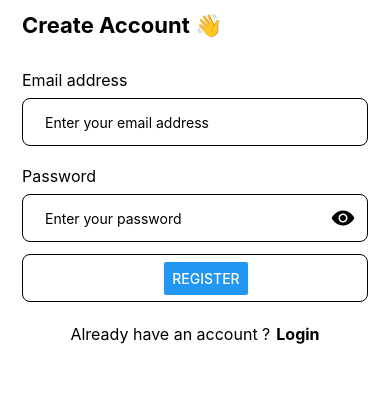
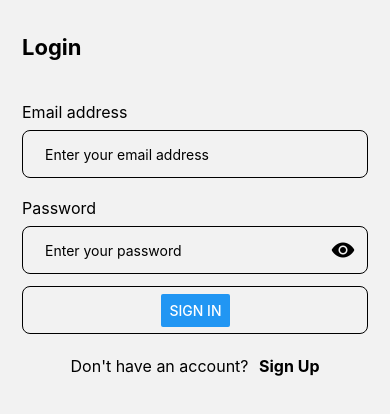
Before and after one commit to ooioiooGT/i-hack, a React Native app: screen /Login in a window 390 px wide. Shown: the top 414 px of the page. Built offline with nearby package versions, Linux system fonts and the light colour scheme.

Commit message:
Navigtion

```diff
--- a/App.js
+++ b/App.js
@@ -3,9 +3,15 @@ import { StatusBar } from 'expo-status-bar';
 import { StyleSheet, Text, View, processColor } from 'react-native';
 import Create from "./src/frontend/create"
 import Login from "./src/frontend/login"
+import Home from "./src/frontend/home"
 import Profile from './src/frontend/profile';
 import Assesment from './src/frontend/Assesment';
+import { NavigationContainer } from '@react-navigation/native';
+import { createNativeStackNavigator } from '@react-navigation/native-stack';
 // import AgoraUIKit from 'agora-rn-uikit';
+
+const Stack = createNativeStackNavigator();
+
 export default function App() {
 
 let rtcProps = {
@@ -13,7 +19,20 @@ let rtcProps = {
   channelName :"Test"
 }
   return (
-    <Create/>
+    <NavigationContainer>
+      <Stack.Navigator screenOptions={{ headerShown: false }}>
+        <Stack.Group>
+          <Stack.Screen name="Login" component={Login}/>
+          <Stack.Screen name="Home" component={Home}/>
+          <Stack.Screen name="Create" component={Create}/>
+          <Stack.Screen name="Profile" component={Profile}/>
+          <Stack.Screen name="Assesment" component={Assesment}/>
+        </Stack.Group>
+      </Stack.Navigator>
+    </NavigationContainer>
+
+
+    //<Login/>
   );
 }
 
--- a/package.json
+++ b/package.json
@@ -11,6 +11,8 @@
   "dependencies": {
     "@react-native-firebase/app": "^18.5.0",
     "@react-native-firebase/auth": "^18.5.0",
+    "@react-navigation/native": "^6.1.9",
+    "@react-navigation/native-stack": "^6.9.15",
     "agora-react-native-rtm": "^1.5.1",
     "agora-rn-uikit": "^5.0.1",
     "expo": "~49.0.15",
@@ -19,6 +21,8 @@
     "react": "18.2.0",
     "react-native": "0.72.6",
     "react-native-agora": "^4.2.3",
+    "react-native-safe-area-context": "4.6.3",
+    "react-native-screens": "~3.22.0",
     "yarn": "^1.22.19"
   },
   "devDependencies": {
--- a/src/frontend/create.js
+++ b/src/frontend/create.js
@@ -69,7 +69,7 @@ const Create = ({ navigation }) => {
                 </View>
                 <View style={styles.input}>
                     {/* Other signup-related components */}
-                    <Button title="Register" onPress={() => navigation.navigate("profile")} />
+                    <Button title="Register" onPress={() => navigation.navigate("Profile")} />
                 </View>
 
                 <View style={{
@@ -79,7 +79,7 @@ const Create = ({ navigation }) => {
                 }}>
                     <Text style={{ fontSize: 16, color: 'black' }}>Already have an account ?</Text>
                     <Pressable
-                        onPress={() => navigation.navigate("login")}
+                        onPress={() => navigation.navigate("Login")}
                     >
                         <Text style={{
                             fontSize: 16,
--- a/src/frontend/home.js
+++ b/src/frontend/home.js
@@ -58,7 +58,7 @@ const Home = ({ navigation }) => {
                     }}>
                 <Button
                     title='Take Assessment'
-                    onPress={() => navigation.navigate("assessment")}>
+                    onPress={() => navigation.navigate("Assesment")}>
 
                 </Button>
             </View>
--- a/src/frontend/login.js
+++ b/src/frontend/login.js
@@ -1,12 +1,14 @@
 import React, { useState } from "react";
 import {TouchableOpacity, Pressable, TextInput, View, Text, Button} from 'react-native';
 import { Ionicons } from "@expo/vector-icons";
+import { useNavigation } from "@react-navigation/native";
 
 
-const Login = ({ navigation }) => {
+const Login = () => {
     const [isPasswordShown, setIsPasswordShown] = useState(false);
     const [email, onChangeEmail] = useState('');
     const [password, onChangePassword] = useState('');
+    const navigation = useNavigation();
 
     return (
         <View style={{ flex: 1, marginHorizontal: 22 }}>
@@ -106,7 +108,7 @@ const Login = ({ navigation }) => {
                         paddingLeft: 1
                     }}>
                     {/* Other signup-related components */}
-                    <Button title="Sign In" onPress={() => navigation.navigate("main")} />
+                    <Button title="Sign In" onPress={() => navigation.navigate("Home")} />
                 </View>
 
                 <View style={{
@@ -116,7 +118,7 @@ const Login = ({ navigation }) => {
                 }}>
                     <Text style={{ fontSize: 16, color: 'black' }}>Don't have an account? </Text>
                     <Pressable
-                        onPress={() => navigation.navigate("create")}
+                        onPress={() => navigation.navigate("Create")}
                     >
                         <Text style={{
                             fontSize: 16,
--- a/src/frontend/profile.js
+++ b/src/frontend/profile.js
@@ -51,7 +51,7 @@ const Profile = ({ navigation }) => {
 
                 <View style={styles.input}>
                     {/* Other signup-related components */}
-                    <Button title="Sign Up" onPress={() => navigation.navigate("main")} />
+                    <Button title="Sign Up" onPress={() => navigation.navigate("Assesment")} />
                 </View>
 
                 <View style={{
@@ -61,7 +61,7 @@ const Profile = ({ navigation }) => {
                 }}>
                     <Text style={{ fontSize: 16, color: 'black' }}>Already have an account ?</Text>
                     <Pressable
-                        onPress={() => navigation.navigate("login")}
+                        onPress={() => navigation.navigate("Login")}
                     >
                         <Text style={{
                             fontSize: 16,
```
Also changed, not shown: 2 other files (tests, documents, lock files or other folders).
